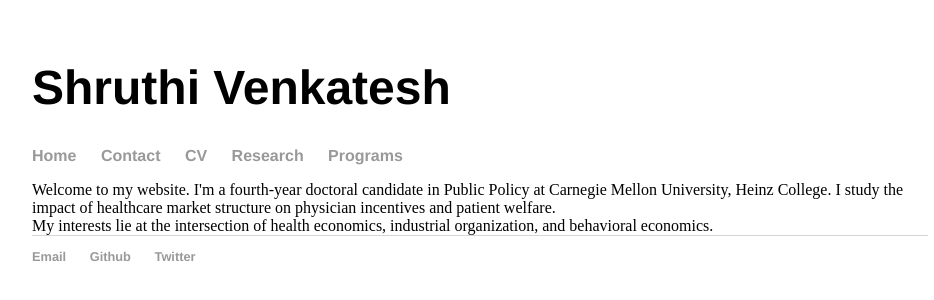
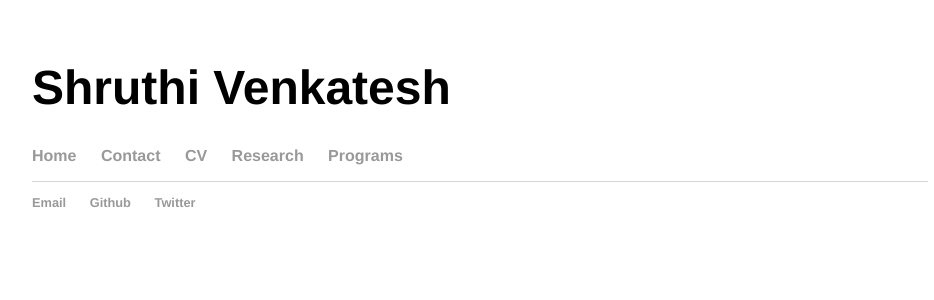
Before and after one commit to shruthi-venkatesh/shruthi-venkatesh.github.io, a Jekyll site: the page built from index.md, in a window 1280 px wide. Shown: the top 300 px of the page, without its empty margins (160-1094 px from the left). Built offline with Jekyll 4.4.1, drawn with Linux system fonts in a browser that asks for light colours; our own code applies the rules of GitHub Pages for plain Markdown files.

Commit message:
Update default.html

```diff
--- a/_layouts/default.html
+++ b/_layouts/default.html
@@ -16,12 +16,7 @@
 			<li><a href="https://github.com/shruthi-venkatesh/">Programs</a></li>
     		</ul>
 		</nav>
-		<div class="container">
-    		<div class="blurb">
-			Welcome to my website. I'm a fourth-year doctoral candidate in Public Policy at Carnegie Mellon University, Heinz College. I study the impact of healthcare market structure on physician incentives and patient welfare.
-			<br> My interests lie at the intersection of health economics, industrial organization, and behavioral economics.
-       		</div><!-- /.blurb -->
-		</div><!-- /.container -->
+
 		<footer>
     		<ul>
         		<li><a href="mailto:shruthiv@cmu.edu">Email</a></li>
```
